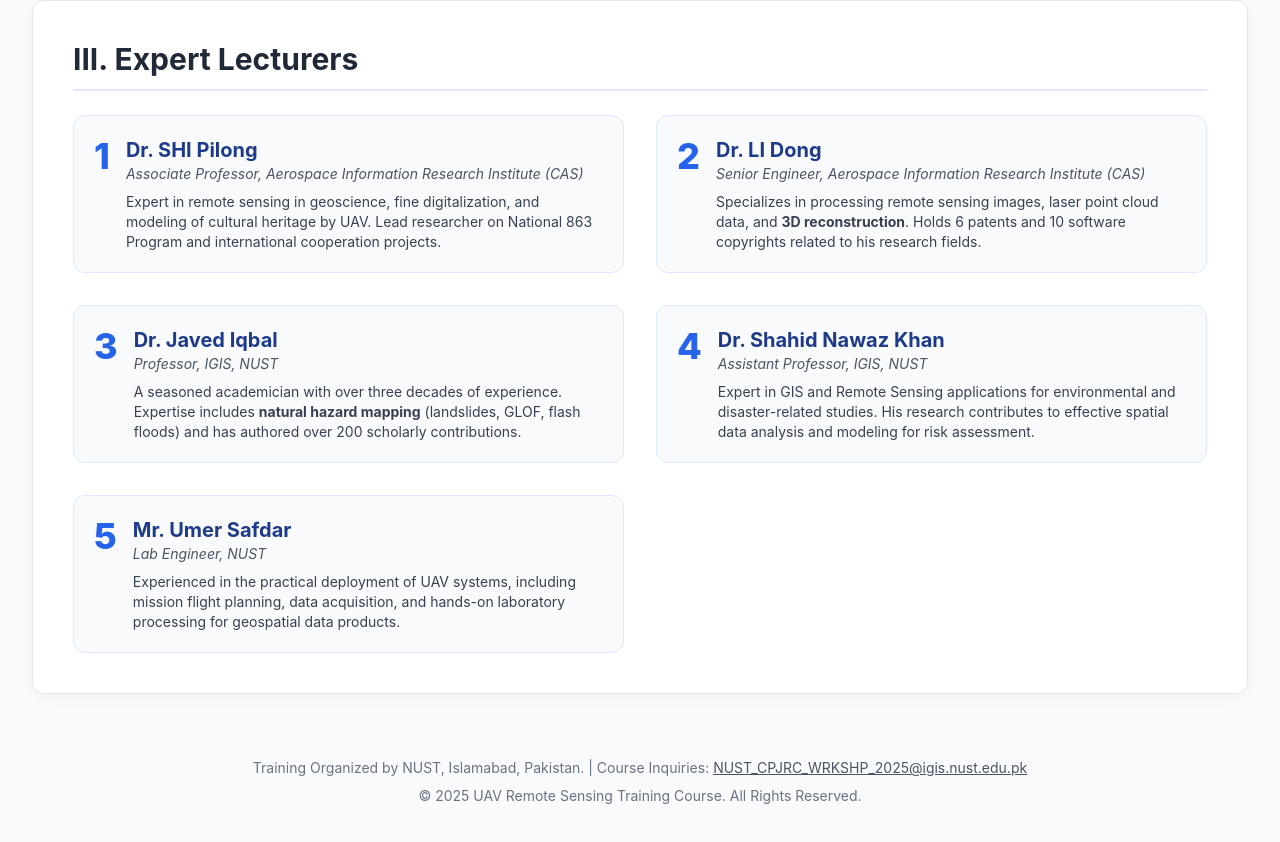
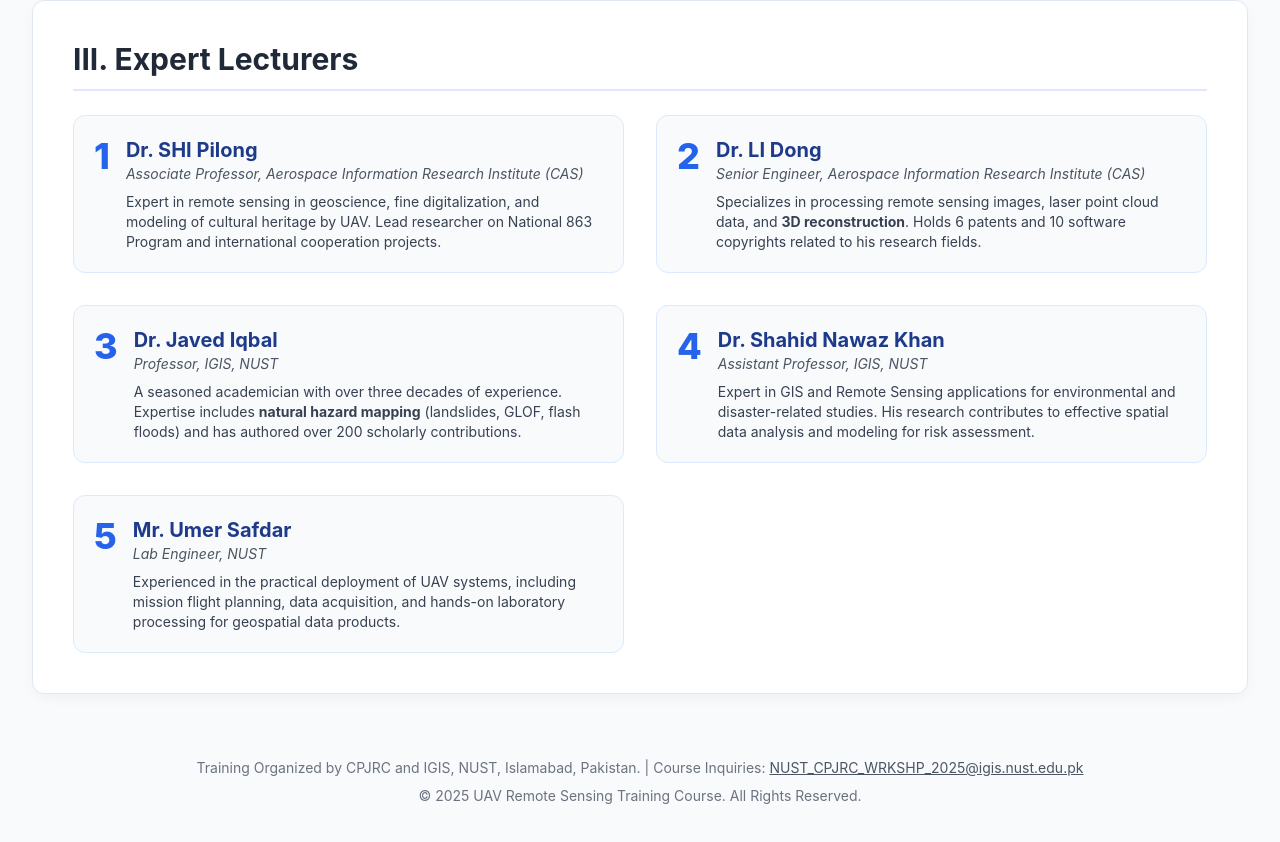
Before and after one commit to NUSTCPJRC2025/NUSTCPJRC2025.github.io, a plain HTML site: page index.html in a window 1280 px wide. Shown: the part 2967-3809 px from the top of the page. Drawn offline with nearby package versions, Linux system fonts and the light colour scheme.

Commit message:
Update index.html

```diff
--- a/index.html
+++ b/index.html
@@ -299,7 +299,7 @@
 
         <!-- Footer -->
         <footer class="text-center py-8 text-gray-500 text-sm">
-            <p>Training Organized by NUST, Islamabad, Pakistan. | Course Inquiries: <a href="mailto:NUST_CPJRC_WRKSHP_2025@igis.nust.edu.pk" class="text-gray-600 hover:text-blue-600 underline">NUST_CPJRC_WRKSHP_2025@igis.nust.edu.pk</a></p>
+            <p>Training Organized by CPJRC and IGIS, NUST, Islamabad, Pakistan. | Course Inquiries: <a href="mailto:NUST_CPJRC_WRKSHP_2025@igis.nust.edu.pk" class="text-gray-600 hover:text-blue-600 underline">NUST_CPJRC_WRKSHP_2025@igis.nust.edu.pk</a></p>
             <p class="mt-2">&copy; 2025 UAV Remote Sensing Training Course. All Rights Reserved.</p>
         </footer>
     </div>
```
